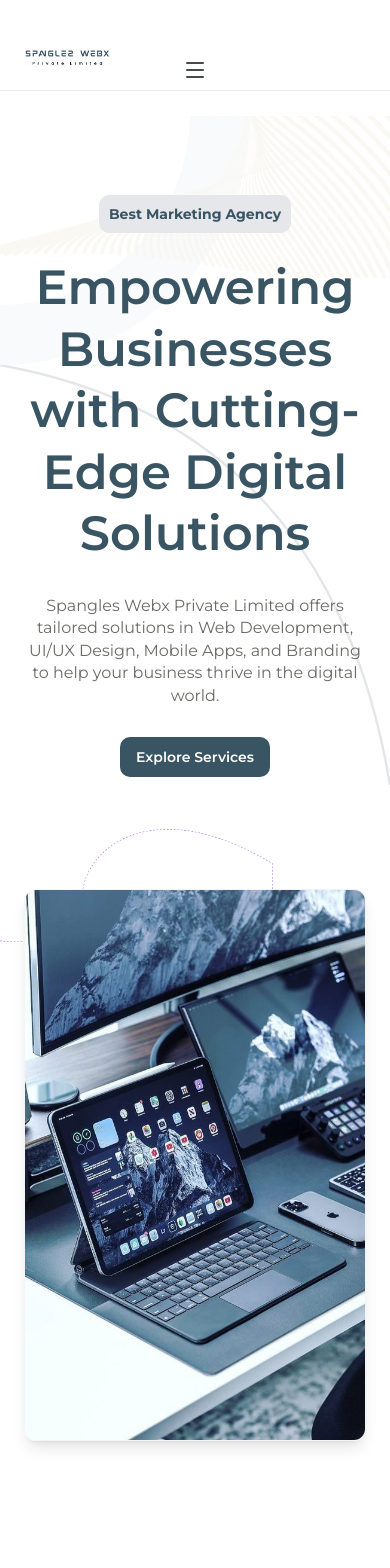
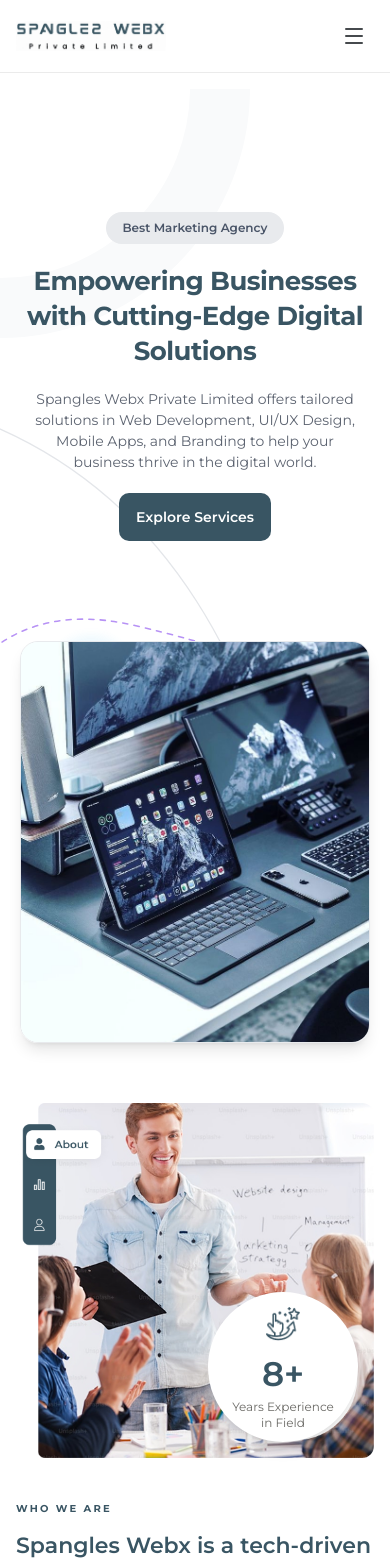
Before and after one commit to aslin-01/Spangle-Without-responsive, a React (Vite) app: page / in a window 390 px wide. Shown: the top 1568 px of the page. Built offline with nearby package versions, Linux system fonts and the light colour scheme.

Commit message:
Landing Page almost responsive done

```diff
--- a/src/App.jsx
+++ b/src/App.jsx
@@ -17,7 +17,10 @@ function App() {
     <div className="w-full max-w-[100vw]">
       <ScrollToTop />
       <Navbar />
-      <main key={pathname} className="animate-fade-in pt-[115px]">
+      <main
+        key={pathname}
+        className="animate-fade-in pt-[115px] max-[413px]:pt-[88px]"
+      >
         <Routes>
           <Route path="/" element={<Home />} />
           <Route path="/about" element={<About />} />
--- a/src/Components/Navbar.jsx
+++ b/src/Components/Navbar.jsx
@@ -16,7 +16,7 @@ export default function Navbar() {
   const location = useLocation();
 
   const linkBase =
-    "relative inline-flex items-center gap-1 text-[13px] font-bold tracking-[0.08em] text-[#212529D4] hover:text-[#212529] pb-7";
+    "relative inline-flex items-center gap-1 text-[13px] font-bold tracking-[0.08em] text-[#212529D4] hover:text-[#212529] pb-7 min-[1025px]:max-[1025px]:text-[12px] min-[1025px]:max-[1025px]:tracking-[0.05em] min-[1025px]:max-[1025px]:pb-6";
 
   const navLinkClass = useMemo(
     () =>
@@ -42,18 +42,18 @@ export default function Navbar() {
     <header className="fixed top-0 left-0 w-full z-[1000] bg-white">
       {/* Navbar */}
       <div className="w-full border-b-1 border-[#ebebeb]">
-       <div className="max-w-[1440px] px-[25px] h-[90px] grid grid-cols-[1fr_2fr_1fr] items-end">
+       <div className="max-w-[1440px] px-[25px] h-[90px] grid grid-cols-[1fr_2fr_1fr] items-end min-[1025px]:max-[1025px]:grid-cols-[180px_1fr_180px] min-[1025px]:max-[1025px]:px-[20px] max-[1025px]:h-[80px] max-[1025px]:grid-cols-[1fr_auto] max-[1025px]:items-center max-[1025px]:px-[20px] max-[413px]:h-[72px] max-[413px]:grid-cols-[1fr_auto] max-[413px]:items-center max-[413px]:px-[16px]">
           {/* Logo */}
-          <NavLink to="/" className="leading-none mb-6 flex items-center justify-self-start">
+          <NavLink to="/" className="leading-none mb-6 flex items-center justify-self-start min-[1025px]:max-[1025px]:mb-5 max-[1025px]:mb-0">
             <img
               src={logo}
               alt="Spangles Webx"
-              className="w-[200px] h-auto object-contain"
+              className="w-[200px] h-auto object-contain min-[1025px]:max-[1025px]:w-[170px] max-[1025px]:w-[170px] max-[413px]:w-[150px]"
             />
           </NavLink>
 
           {/* Desktop links */}
-          <ul className="hidden md:flex items-end justify-center gap-[40px] justify-self-center">
+          <ul className="hidden min-[1026px]:flex items-end justify-center gap-[40px] justify-self-center">
             {LINKS.map((l) => (
               <li key={l.to}>
                 <NavLink
@@ -80,7 +80,7 @@ export default function Navbar() {
 
           <NavLink
             to="/contact"
-            className="hidden md:inline-flex items-center mb-4 justify-center gap-3 rounded-[8px] bg-[#345261] pl-[26px] pr-[26px] py-[18px] text-[12px] leading-[18px] font-bold uppercase text-white font-montserrat justify-self-end"
+            className="hidden min-[1026px]:inline-flex items-center mb-4 justify-center gap-3 rounded-[8px] bg-[#345261] pl-[26px] pr-[26px] py-[18px] text-[12px] leading-[18px] font-bold uppercase text-white font-montserrat justify-self-end"
           >
             CONTACT US
             <svg width="14" height="14" viewBox="0 0 14 14" fill="none">
@@ -96,7 +96,7 @@ export default function Navbar() {
 
           {/* Mobile toggle */}
           <button
-            className="md:hidden inline-flex items-center justify-center p-2 text-[#212529D4]"
+            className="hidden max-[1025px]:inline-flex items-center justify-center p-2 text-[#212529D4]"
             onClick={() => setOpen((v) => !v)}
           >
             {open ? <X className="h-6 w-6" /> : <Menu className="h-6 w-6" />}
@@ -105,11 +105,11 @@ export default function Navbar() {
       </div>
 
       {/* 25px space */}
-      <div className="h-[25px]"></div>
+      <div className="h-[25px] max-[413px]:h-[16px]"></div>
 
       {/* Mobile menu */}
       {open && (
-        <div className="md:hidden bg-white border-t">
+        <div className="min-[1026px]:hidden bg-white border-t">
           <div className="px-4 py-4">
             <ul className="flex flex-col gap-4">
               {LINKS.map((l) => (
--- a/src/Pages/Landing/Components/Abouthome.jsx
+++ b/src/Pages/Landing/Components/Abouthome.jsx
@@ -36,7 +36,7 @@ function CountUp({ to, durationMs = 2000, suffix = "" }) {
 export default function AboutSection() {
   return (
     <section className="bg-[#ffffff]">
-      <div className="w-full px-[100px] py-[100px] px-[100px] py-[100px] grid md:grid-cols-2 gap-16 items-center">
+      <div className="w-full px-[100px] py-[100px] grid md:grid-cols-2 gap-16 items-center md:max-[1025px]:items-start max-[1025px]:gap-12 max-[1025px]:px-[60px] max-[1025px]:py-[70px] max-[413px]:px-4 max-[413px]:py-[60px] max-[413px]:gap-10">
         {/* LEFT IMAGE */}
         <div className="relative">
           <img
@@ -44,14 +44,14 @@ export default function AboutSection() {
             alt=""
             className="rounded-xl w-full h-full object-cover"
           />
-          <div className="absolute bottom-7 right-7 w-[200px] h-[200px] bg-white rounded-full shadow-lg flex flex-col items-center justify-center text-center">
+          <div className="absolute bottom-7 right-7 w-[200px] h-[200px] bg-white rounded-full shadow-lg flex flex-col items-center justify-center text-center max-[413px]:w-[150px] max-[413px]:h-[150px] max-[413px]:bottom-4 max-[413px]:right-4">
             <div className="w-[42px] h-[42px] rounded-full bg-[#ffffff] flex items-center justify-center mb-3">
-           <img src={starIcon} alt="growth" className="w-[34px] h-[34px]" />
+              <img src={starIcon} alt="growth" className="w-[34px] h-[34px]" />
             </div>
-            <div className="text-[44px] font-semibold leading-[1] text-[#395563] font-montserrat">
+            <div className="text-[44px] font-semibold leading-[1] text-[#395563] font-montserrat max-[413px]:text-[34px]">
               <CountUp to={8} suffix="+" />
             </div>
-            <div className="mt-2 text-[14px] font-normal leading-[20px] text-[#6B6A66] font-montserrat max-w-[120px]">
+            <div className="mt-2 text-[14px] font-normal leading-[20px] text-[#6B6A66] font-montserrat max-w-[120px] max-[413px]:text-[12px] max-[413px]:leading-[16px] max-[413px]:max-w-[110px]">
               Years Experience in Field
             </div>
           </div>
@@ -59,35 +59,35 @@ export default function AboutSection() {
 
         {/* RIGHT CONTENT */}
         <div>
-          <p className="text-[14px] font-bold tracking-[2.24px] leading-[21px] text-[#395563] uppercase font-[Montserrat] mb-4">
+          <p className="text-[14px] font-bold tracking-[2.24px] leading-[21px] text-[#395563] max-[413px]:text-[10px] max-[413px]:mb-[10px] uppercase font-[Montserrat] mb-4">
             WHO WE ARE
           </p>
 
-          <h2 className="text-[46px] font-semibold leading-[52.36px] tracking-[0px] text-[#395563] font-montserrat mb-4">
-            Spangles Webx is a <br />
-            tech-driven company <br />
+          <h2 className="text-[46px] font-semibold leading-[52.36px] tracking-[0px] text-[#395563] font-montserrat mb-4 max-[413px]:text-[22px] max-[413px]:leading-[34px]">
+            Spangles Webx is a <br className="hidden min-[1025px]:block" />
+            tech-driven company <br className="hidden min-[1025px]:block" />
             Webx is a tech
           </h2>
 
-          <p className="text-[16px] font-normal leading-[23.65px] text-[#6B6A66] font-montserrat mb-10 max-w-md">
+          <p className="text-[16px] font-normal leading-[23.65px] text-[#6B6A66] font-montserrat mb-10 max-w-md max-[413px]:text-[14px] max-[413px]:leading-[20px] max-[413px]:mb-8">
             Spangles Webx is a tech-driven company passionate about delivering
             innovative digital products. With a focus on design, usability, and
             performance, we help startups and enterprises scale with impactful
             web and mobile solutions.
           </p>
 
-          <div className="flex items-center gap-4 mb-7.5">
+          <div className="flex items-center gap-4 mb-7.5 max-[413px]:gap-3">
             <div className="bg-gray-100 rounded-md text-xl">
               <div className="bg-gray-100 rounded-md">
                 <img
                   src={growthIcon}
                   alt="growth"
-                  className="w-[65px] h-[65px] object-contain"
+                  className="w-[65px] h-[65px] object-contain max-[413px]:w-[54px] max-[413px]:h-[54px]"
                 />
               </div>
             </div>
             <div>
-              <div className="text-[50px] pb-4 font-semibold leading-[33.78px] text-[#395563] font-montserrat">
+              <div className="text-[50px] pb-4 font-semibold leading-[33.78px] text-[#395563] font-montserrat max-[413px]:text-[36px] max-[413px]:pb-2">
                 2.5 K
               </div>
               <p className="text-[14px] font-normal leading-[23.65px] text-[#6B6A66] font-montserrat">
@@ -96,7 +96,7 @@ export default function AboutSection() {
             </div>
           </div>
 
-          <button className="bg-[#2f4858] text-white px-[25px] py-[14px] rounded-[10px] text-[16px] font-semibold leading-[100%] text-center font-montserrat hover:bg-[#243a47] transition">
+          <button className="bg-[#395563] text-white px-[25px] py-[14px] rounded-[10px] text-[16px] font-semibold leading-[100%] text-center font-montserrat hover:bg-[#243a47] transition max-[413px]:w-full max-[413px]:max-w-[200px] max-[413px]:text-[12px] max-[413px]:px-[25px] max-[413px]:py-[18px]">
             Read More
           </button>
         </div>
--- a/src/Pages/Landing/Components/Footerhome.jsx
+++ b/src/Pages/Landing/Components/Footerhome.jsx
@@ -3,7 +3,7 @@ import { Send } from "lucide-react";
 
 export default function Footer() {
   return (
-    <footer className="bg-white px-18.75 pt-22.5 pt-[270px] pb-10 text-sm max-[413px]:px-4 max-[413px]:pt-10 max-[413px]:pt-[110px] max-[413px]:pb-6">
+    <footer className="bg-white px-18.75 pt-22.5 pt-[270px] pb-10 text-sm max-[413px]:px-4 max-[413px]:pt-10 max-[413px]:pt-[60px] max-[413px]:pb-6">
       <div className="grid md:grid-cols-3 gap-10 mb-20 max-[413px]:gap-6 max-[413px]:mb-4">
         {/* Left Section */}
         <div>
--- a/src/Pages/Landing/Components/Home.jsx
+++ b/src/Pages/Landing/Components/Home.jsx
@@ -3,18 +3,16 @@ import spiralBg from "../../../assets/Spiral.png"; // Make sure to have this ima
 import scurve from "../../../assets/s-shape3.png"; // Make sure to have this image in your assets folder
 import imgvibe from "../../../assets/imgvibe.jpg"; // Make sure to have this image in your assets folder
 
-
-
 export default function HeroSection() {
   return (
     <div className="overflow-x-clip">
-      <section className="relative bg-[#ffffff] pt-10 pb-60">
-        {/* TOP LEFT THICK ARC */}
-      <div className="absolute -top-[250px] -left-[250px] w-[500px] h-[500px] border-[60px] border-gray-50 rounded-full z-0"></div>
+      <section className="relative bg-[#ffffff] pt-30 pb-60 max-[1201px]:pb-52 max-[1024px]:pb-48 max-[413px]:pt-25 max-[413px]:pb-[220px]">
+        {/* TOP LEFT THICK ARC — same size/stroke as desktop, visible on ≤413px too */}
+        <div className="absolute -top-[250px] -left-[250px] z-0 h-[500px] w-[500px] rounded-full border-[60px] border-gray-50"></div>
 
         {/* THIN GREY LINE (LARGE CIRCLE) */}
         <svg
-          className="absolute top-[250px] left-0 w-[600px] md:w-[600px] h-[600px] md:h-[650px] z-1 pointer-events-none opacity-60"
+          className="absolute top-[250px] left-0 w-[600px] md:w-[600px] h-[600px] md:h-[650px] z-1 pointer-events-none opacity-60 max-[413px]:hidden"
           viewBox="0 0 1000 1000"
           fill="none"
         >
@@ -26,61 +24,112 @@ export default function HeroSection() {
           />
         </svg>
 
+        {/* Same grey arc as desktop — visible only ≤413px (desktop SVG hidden there) */}
+        <svg
+          className="pointer-events-none absolute bottom-[-260px] left-1/2 z-[1] hidden h-[650px] w-[600px] max-w-none -translate-x-1/2 opacity-60 max-[413px]:block"
+          viewBox="0 0 1000 1000"
+          fill="none"
+          aria-hidden
+        >
+          <path
+            d="M 0 0 Q 500 100, 650 700"
+            stroke="#D1D5DB"
+            strokeWidth="1.99"
+            vectorEffect="nonScalingStroke"
+            fill="none"
+          />
+        </svg>
+
         {/* RIGHT SPIRAL / WAVE BACKGROUND */}
-        <div className="absolute top-[-10%] right-0 w-[100%] md:w-[85%] h-[120%] z-0 opacity-80 pointer-events-none">
+        <div className="absolute top-[-10%] right-0 z-0 h-[120%] w-[100%] opacity-80 pointer-events-none md:w-[85%] max-[413px]:hidden">
           <img
             src={spiralBg}
             alt=""
-            className="w-full h-full object-contain object-right-top md:object-right"
-            style={{ transform: "scale(1.2) translateX(-5%)" }}
+            className="w-full h-full object-contain object-right-top md:object-right hero-spiral"
+            style={{
+              transform:
+                "var(--hero-spiral-transform, scale(1.2) translateX(-5%))",
+            }}
           />
         </div>
 
-        <div className="relative z-10 max-w-6xl mx-auto px-6 pt-10 text-center">
+        <div className="relative z-10 mx-auto flex max-w-6xl flex-col items-center px-6 pt-10 text-center max-[413px]:px-6 max-[413px]:pt-6">
           {/* BADGE */}
-          <div className="inline-block font-montserrat text-[14px] font-bold leading-[18px] text-[#395563] bg-gray-200 px-2.5 py-2.5 rounded-[10px] mb-6 text-center capitalize">  Best Marketing Agency
+          <div className="mb-6 inline-block rounded-[10px] bg-gray-200 px-2.5 py-2.5 text-center font-montserrat text-[14px] font-bold capitalize leading-[18px] text-[#395563] max-[413px]:mb-5 max-[413px]:rounded-full max-[413px]:bg-[#E8EAED] max-[413px]:px-4 max-[413px]:py-2 max-[413px]:text-[12px] max-[413px]:font-semibold max-[413px]:leading-[16px] max-[413px]:text-[#4A5568]">
+            Best Marketing Agency
           </div>
 
           {/* HEADING */}
-          <h1 className="text-[48px] font-semibold text-[#395563] leading-[61.5px] text-center mb-7.5">
-            Empowering Businesses with <br className="hidden md:block" />
+          <h1 className="mb-7.5 text-center text-[48px] font-semibold leading-[61.5px] text-[#395563] max-[1024px]:text-[42px] max-[1024px]:leading-[54px] max-[413px]:mb-5 max-[413px]:text-[26px] max-[413px]:font-bold max-[413px]:leading-[1.35] max-[413px]:tracking-[-0.02em] max-[413px]:text-[#395563]">
+            Empowering Businesses with{" "}
+            <br className="md:hidden max-[413px]:hidden" />
+            <br className="hidden md:block" />
             Cutting-Edge Digital Solutions
           </h1>
 
           {/* DESCRIPTION */}
-          <p className="font-montserrat text-[16px] font-normal leading-[22.5px] text-[#6B6A66] text-center max-w-[500px] mx-auto mb-7.5">
+          <p className="mx-auto mb-7.5 max-w-[500px] text-center font-montserrat text-[16px] font-normal leading-[22.5px] text-[#6B6A66] max-[413px]:mb-5 max-[413px]:max-w-[min(100%,320px)] max-[413px]:text-[14px] max-[413px]:leading-[1.5] max-[413px]:text-[#5C6370]">
             Spangles Webx Private Limited offers tailored solutions in Web
             Development, UI/UX Design, Mobile Apps, and Branding to help your
             business thrive in the digital world.
           </p>
 
           {/* BUTTON */}
-          <button className="font-montserrat text-[14px] font-semibold leading-[100%] text-white text-center px-[15px] py-[12px] rounded-[10px] border-[0.75px] border-transparent bg-[#395563] hover:bg-[#2f4650] transition">
+          <button className="rounded-[10px] border-[0.75px] border-transparent bg-[#395563] px-[15px] py-[12px] text-center font-montserrat text-[14px] font-semibold leading-[100%] text-white transition hover:bg-[#2f4650] max-[413px]:mx-auto max-[413px]:block max-[413px]:max-w-[220px] max-[413px]:rounded-[10px]  max-[413px]:px-[16px] max-[413px]:py-[16px] max-[413px]:text-[14px]">
             Explore Services
           </button>
         </div>
       </section>
 
       {/* VIDEO SECTION */}
-      <section className="relative z-20 pb-16 bg-transparent -mt-32">
+      <section className="relative z-20 pb-16 bg-transparent -mt-32 max-[413px]:-mt-[120px] max-[413px]:pb-0">
         {/* CURVE IMAGE (BACKGROUND) - moved to section level for full width relative positioning */}
         <img
           src={scurve}
           alt=""
-  className="absolute -top-[60px] left-0 w-[70%] object-cover object-right h-auto pointer-events-none z-0 opacity-80"
+          className="absolute -top-[60px] left-0 w-[70%] object-cover object-right h-auto pointer-events-none z-0 opacity-80 max-[413px]:hidden"
           style={{
-    filter: "invert(21%) sepia(94%) saturate(2793%) hue-rotate(247deg) brightness(95%) contrast(95%)"
+            filter:
+              "invert(21%) sepia(94%) saturate(2793%) hue-rotate(247deg) brightness(95%) contrast(95%)",
           }}
         />
 
-        <div className="max-w-6xl mx-auto px-6">
+        {/* 413px: purple dashed arc behind hero image top */}
+        <svg
+          className="pointer-events-none absolute -top-[72px] left-[-8%] z-[1] hidden h-[200px] w-[85%] max-w-[360px] max-[413px]:block"
+          viewBox="0 0 320 180"
+          fill="none"
+          aria-hidden
+        >
+          <path
+            d="M -20 120 Q 40 20, 160 48 T 300 100"
+            stroke="#7C3AED"
+            strokeWidth="1.5"
+            strokeDasharray="5 6"
+            strokeLinecap="round"
+            fill="none"
+            opacity="0.55"
+          />
+        </svg>
+
+        <div className="mx-auto max-w-6xl px-6 max-[413px]:px-5">
           <div className="relative flex justify-center">
+            {/* 413px: soft blue glow behind top-left of image */}
+            <div
+              className="pointer-events-none absolute -top-3 left-[6%] z-[2] hidden h-[100px] w-[100px] rounded-full max-[413px]:block"
+              style={{
+                background:
+                  "radial-gradient(circle, rgba(56, 189, 248, 0.45) 0%, rgba(56, 189, 248, 0.12) 45%, transparent 70%)",
+                filter: "blur(2px)",
+              }}
+              aria-hidden
+            />
             {/* MAIN IMAGE CARD */}
-            <div className="relative z-10 w-full max-w-4xl rounded-xl overflow-hidden shadow-lg border border-gray-100">
+            <div className="relative z-10 w-full max-w-4xl overflow-hidden rounded-xl border border-gray-100 shadow-lg max-[413px]:rounded-[18px] max-[413px]:border-[#E8EAED]">
               <img
                 src={imgvibe}
                 alt="Preview"
-                className="w-full h-[550px] object-cover"
+                className="h-[550px] w-full object-cover max-[1024px]:h-[420px] max-[413px]:h-[400px]"
               />
             </div>
           </div>
--- a/src/index.css
+++ b/src/index.css
@@ -39,3 +39,9 @@ html {
   -ms-overflow-style: none;
   scrollbar-width: none;
 }
+
+@media (max-width: 413px) {
+  .hero-spiral {
+    transform: scale(1.12) translateX(0%) !important;
+  }
+}
```
Also changed, not shown: src/Pages/Landing/Components/Contacthome.jsx (+17 -17 lines), src/Pages/Landing/Components/Partner.jsx (+42 -32 lines), src/Pages/Landing/Components/Servicehome.jsx (+19 -24 lines). Lines whose indentation alone changed are shown as unchanged.
